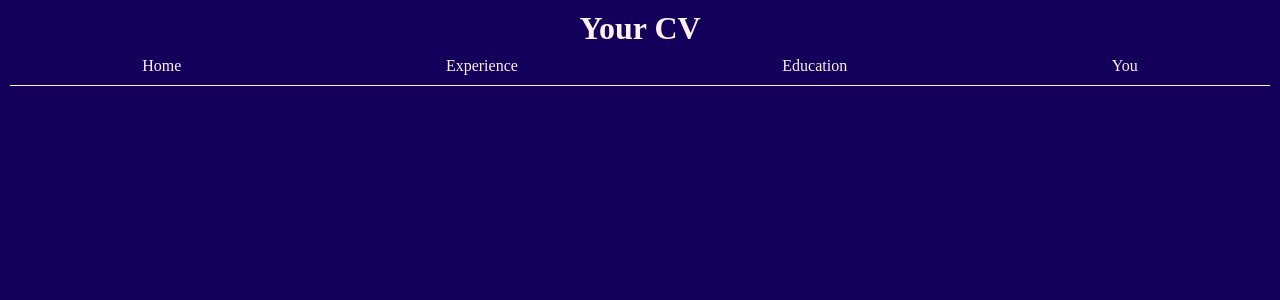
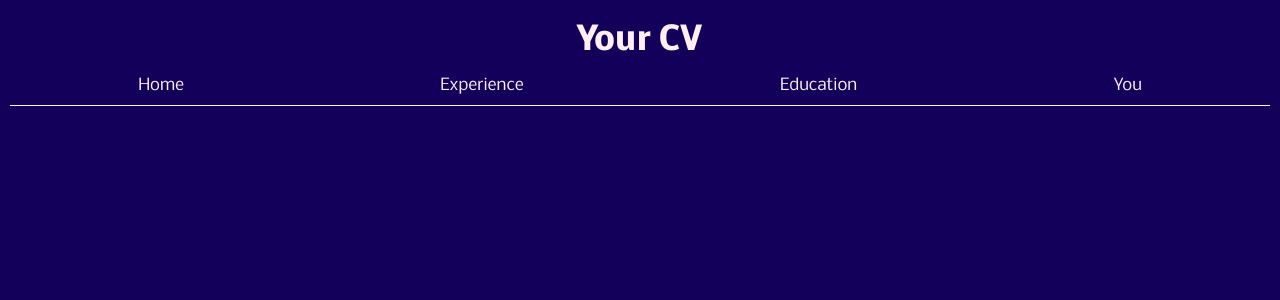
Before and after one commit to MBright90/cv-application, a React app: page / in a window 1280 px wide. Shown: the top 300 px of the page. Built offline with nearby package versions, Linux system fonts and the light colour scheme.

Commit message:
Implement font family

```diff
--- a/src/style/style.css
+++ b/src/style/style.css
@@ -1,12 +1,3 @@
-*, body, a, ul, li {
-    color: inherit;
-    list-style: none;
-    margin: 0;
-    padding: 0;
-    text-decoration: none;
-    user-select: none;
-}
-
 @font-face {
     font-family: "nobile";
     src: url('./fonts/nobile-regular-webfont.woff') format('woff'),
@@ -21,6 +12,16 @@
         url('./fonts/nobile-bold-webfont.woff2') format('woff2');
     font-style: normal;
     font-weight: bold;
+}
+
+*, body, a, ul, li {
+    color: inherit;
+    list-style: none;
+    font-family: "nobile", sans-serif;
+    margin: 0;
+    padding: 0;
+    text-decoration: none;
+    user-select: none;
 }
 
 .page-layout {
```
